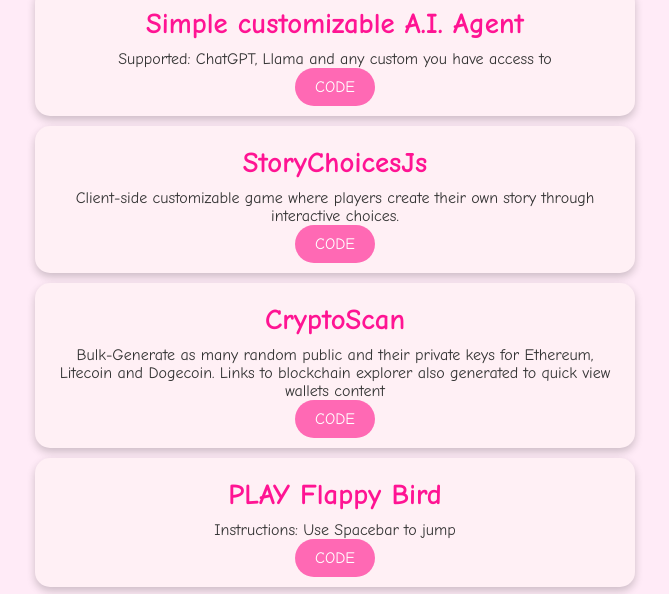
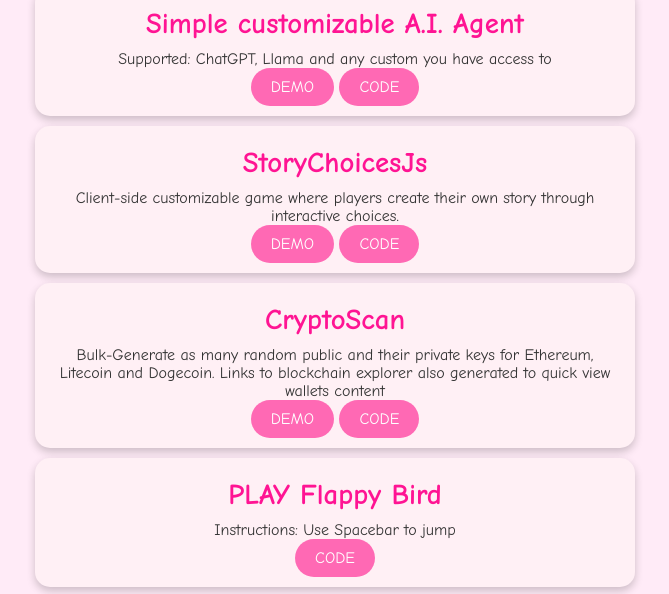
Before and after one commit to jadehamel/jadehamel.fr, a plain HTML site: page index.html in a window 1280 px wide. Shown: the part 164-758 px from the top of the page, without its empty margins (305-974 px from the left). Drawn offline with Linux system fonts and the light colour scheme.

Commit message:
Adding link to demos and style update

```diff
--- a/index.html
+++ b/index.html
@@ -16,16 +16,19 @@
             <div class="project-card">
                 <h3>Simple customizable A.I. Agent</h3>
                 <p>Supported: ChatGPT, Llama and any custom you have access to</p>
+                <a href="https://ai.jadehamel.fr" target="_blank">DEMO</a>
                 <a href="https://github.com/jadehamel/SuperSimpleChatgptAgent" target="_blank">CODE</a>
             </div>
             <div class="project-card">
                 <h3>StoryChoicesJs</h3>
                 <p>Client-side customizable game where players create their own story through interactive choices.</p>
+                <a href="https://story.pineapple.fans" target="_blank">DEMO</a>
                 <a href="https://github.com/jadehamel/StoryChoicesJs" target="_blank">CODE</a>
             </div>
             <div class="project-card">
                 <h3>CryptoScan</h3>
                 <p>Bulk-Generate as many random public and their private keys for Ethereum, Litecoin and Dogecoin. Links to blockchain explorer also generated to quick view wallets content</p>
+                <a href="https://scan.pineapple.fans" target="_blank">DEMO</a>
                 <a href="https://github.com/jadehamel/walletscan" target="_blank">CODE</a>
             </div>
             <div class="game-card">
```
